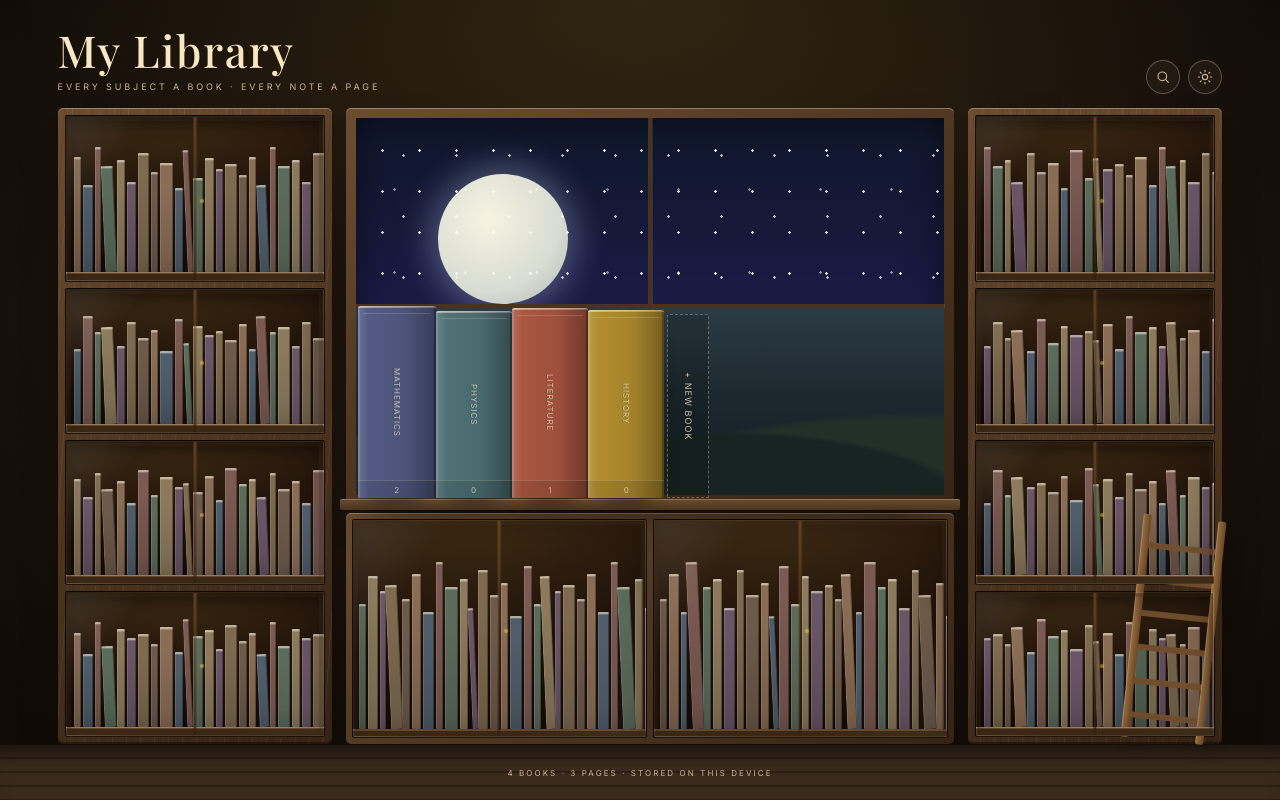
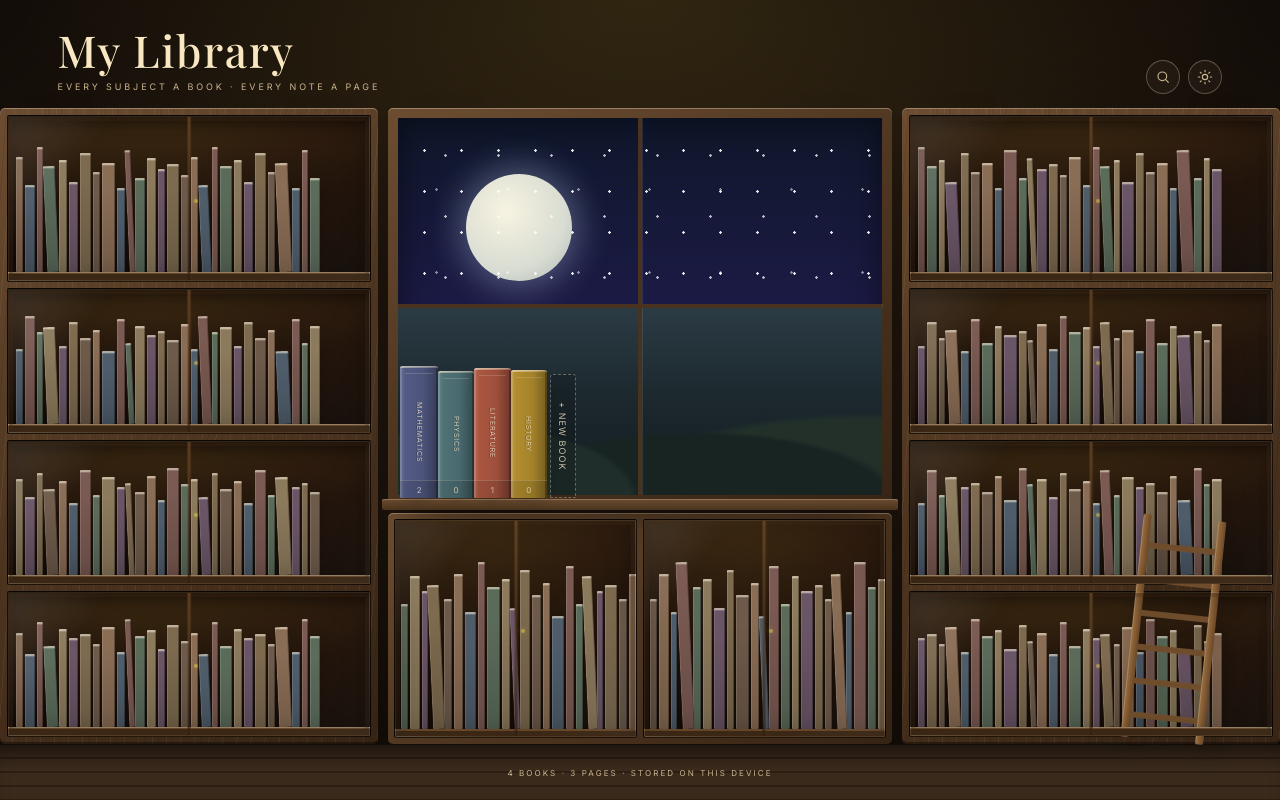
Before and after one commit to olcanaskar/my-library, a Next.js app: page / in a window 1280 px wide. Built offline with nearby package versions, Linux system fonts and the light colour scheme; a web font is replaced by a local one.

Commit message:
feat: crop the library so the bookcases continue past the viewport

```diff
--- a/app/globals.css
+++ b/app/globals.css
@@ -1286,11 +1286,12 @@ html[data-theme="dark"] .library-scene.library-room {
 
 .library-wall {
   display: grid;
+  width: max(100%, 1000px);
   flex: 1;
   min-height: 0;
-  grid-template-columns: minmax(120px, 0.7fr) minmax(260px, 1.55fr) minmax(110px, 0.65fr);
-  gap: clamp(6px, 1.1vw, 14px);
-  padding: 0 clamp(16px, 4.5vw, 64px);
+  align-self: center;
+  grid-template-columns: minmax(290px, 1fr) minmax(380px, 1.33fr) minmax(290px, 1fr);
+  gap: clamp(6px, 0.8vw, 12px);
 }
 
 .bookcase {
@@ -1600,7 +1601,7 @@ html[data-theme="dark"] .library-scene.library-room {
   align-items: flex-end;
   justify-content: flex-start;
   padding: 0 4px;
-  --spine-base: clamp(150px, 24vh, 220px);
+  --spine-base: clamp(100px, 18vh, 132px);
 }
 
 .window-books-row {
@@ -1786,12 +1787,6 @@ html[data-theme="dark"] .library-scene.library-room {
     font-size: 30px;
   }
 
-  .library-wall {
-    grid-template-columns: minmax(110px, 0.7fr) minmax(220px, 1.55fr) minmax(100px, 0.65fr);
-    gap: 6px;
-    padding: 0 18px;
-  }
-
   .active-shelf {
     --spine-base: clamp(92px, 16vh, 120px);
     padding: 9px 6px 12px;
--- a/components/library/BookSpine.tsx
+++ b/components/library/BookSpine.tsx
@@ -29,9 +29,7 @@ export function BookSpine({
 }: BookSpineProps) {
   // Spine width grows with the page count: the shelf's nicest feedback loop.
   const width = compact
-    ? `calc(clamp(48px, 7vw, 76px) + ${
-        Math.min(noteCount, 8) * 0.8
-      }px)`
+    ? `calc(36px + ${Math.min(noteCount, 8) * 0.8}px)`
     : `calc(clamp(54px, 7.4vw, 68px) + ${
         Math.min(noteCount, 8) * 1.5
       }px)`;
@@ -43,8 +41,8 @@ export function BookSpine({
   const nameLength = subject.name.length;
   const labelSize = compact
     ? nameLength > 14
-      ? 7
-      : 8
+      ? 6
+      : 7
     : nameLength > 18
       ? 7.5
       : nameLength > 13
--- a/components/library/LibraryView.tsx
+++ b/components/library/LibraryView.tsx
@@ -156,7 +156,7 @@ export function LibraryView({
                     aria-label="Add a new subject"
                     className="book-spine book-spine--compact book-spine-new"
                     style={{
-                      width: "clamp(26px, 3.5vw, 42px)",
+                      width: 26,
                       height: "calc(var(--spine-base) - 8px)",
                     }}
                   >
```
